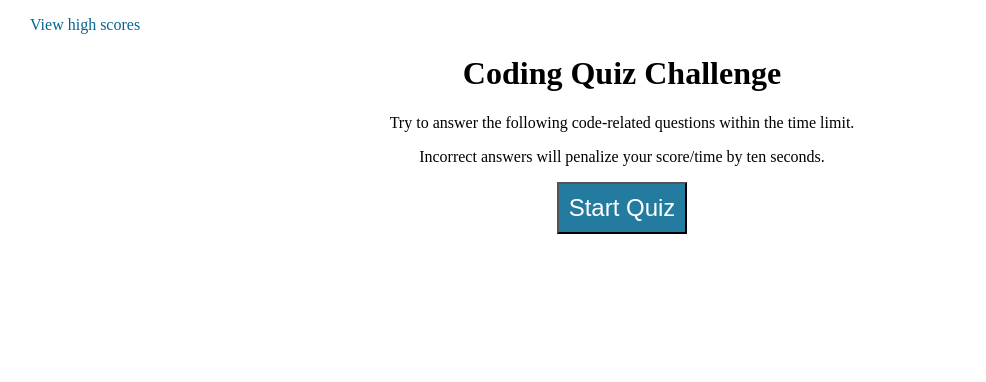
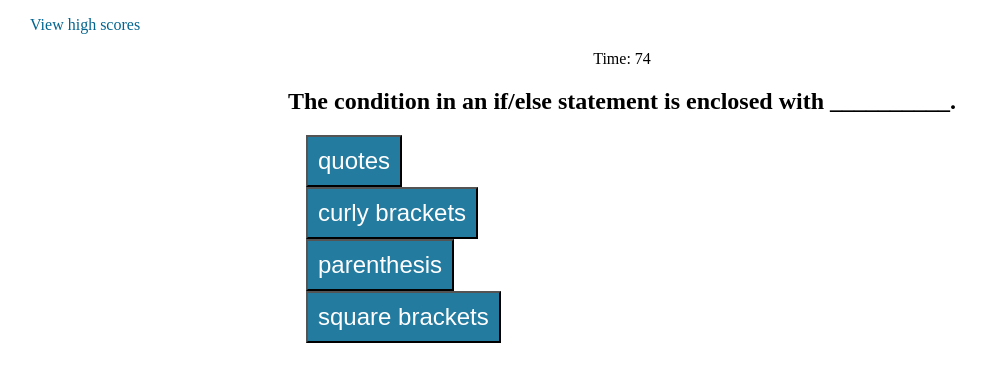
Before and after one commit to ncguan/coding-quiz, a plain HTML site: page index.html in a window 1280 px wide. Both pictures are taken after a click on the button "Start Quiz". Shown: the whole page, without its empty margins (18-1004 px from the left). Drawn offline with Linux system fonts and the light colour scheme.

Commit message:
add event listener to start button. when button is clicked, a question is displayed. add button and class for questions in html

```diff
--- a/assets/css/style.css
+++ b/assets/css/style.css
@@ -4,7 +4,7 @@ nav ul{
 }
 
 #countdown{
-    text-align: right;
+    text-align: center;
 }
 
 main {
@@ -17,3 +17,8 @@ button{
     background-color: #247BA0;
     color: white;
 }
+
+.quiz-page button{
+    display: block;
+    margin-left: 25%;
+}
--- a/assets/js/script.js
+++ b/assets/js/script.js
@@ -1,4 +1,39 @@
+var startQuiz = document.getElementById('start');
+var startSwitch = document.querySelector('.start-page');
+var quizSwitch = document.querySelector('.quiz-page');
 var timeEl = document.getElementById('countdown');
+var question = document.getElementById('question');
+var choice1 = document.getElementById('ans1');
+var choice2 = document.getElementById('ans2');
+var choice3 = document.getElementById('ans3');
+var choice4 = document.getElementById('ans4');
+
+var q1 = {
+    question: "Arrays in JavaScript can be used to store __________.",
+    choices: ["numbers and strings", "other arrays", "booleans", "all of the above"],
+    correct: "all of the above"
+}
+var q2 = {
+    question: "Commonly used data types DO NOT include:",
+    choices: ["strings", "booleans", "alerts", "numbers"],
+    correct: "alerts"
+}
+var q3 = {
+    question: "The condition in an if/else statement is enclosed with __________.",
+    choices: ["quotes", "curly brackets", "parenthesis", "square brackets"],
+    correct: "parenthesis"
+}
+
+var arrQuestions = [q1, q2, q3];
+
+quizSwitch.style.display = 'none';
+
+startQuiz.addEventListener("click", function(){
+    countdown();
+    startSwitch.style.display = 'none';
+    quizSwitch.style.display = 'initial';
+    displayQuestion();
+});
 
 function countdown(){
     var secondsLeft = 76;
@@ -10,3 +45,12 @@ function countdown(){
         }
     },1000);
 }
+
+function displayQuestion(){
+    var randIndex = Math.floor(Math.random() * arrQuestions.length);
+    question.textContent = arrQuestions[randIndex].question;
+    choice1.textContent = arrQuestions[randIndex].choices[0];
+    choice2.textContent = arrQuestions[randIndex].choices[1];
+    choice3.textContent = arrQuestions[randIndex].choices[2];
+    choice4.textContent = arrQuestions[randIndex].choices[3];
+}
--- a/index.html
+++ b/index.html
@@ -13,12 +13,20 @@
             <li id ="high-scores">View high scores</li>
         </ul>
     </nav>
-    <main>
+    <main class = "start-page">
         <h1>Coding Quiz Challenge</h1>
         <p>Try to answer the following code-related questions within the time limit.</p>
         <p>Incorrect answers will penalize your score/time by ten seconds.</p>
         <button id = "start">Start Quiz</button>
     </main>
+    <main class = "quiz-page">
+        <p id="countdown"></p>
+        <h2 id = "question"></h2>
+        <button id = "ans1"></button>
+        <button id = "ans2"></button>
+        <button id = "ans3"></button>
+        <button id = "ans4"></buton>
+    </main>
     <script src="./assets/js/script.js"></script>
 </body>
 </html>
```
